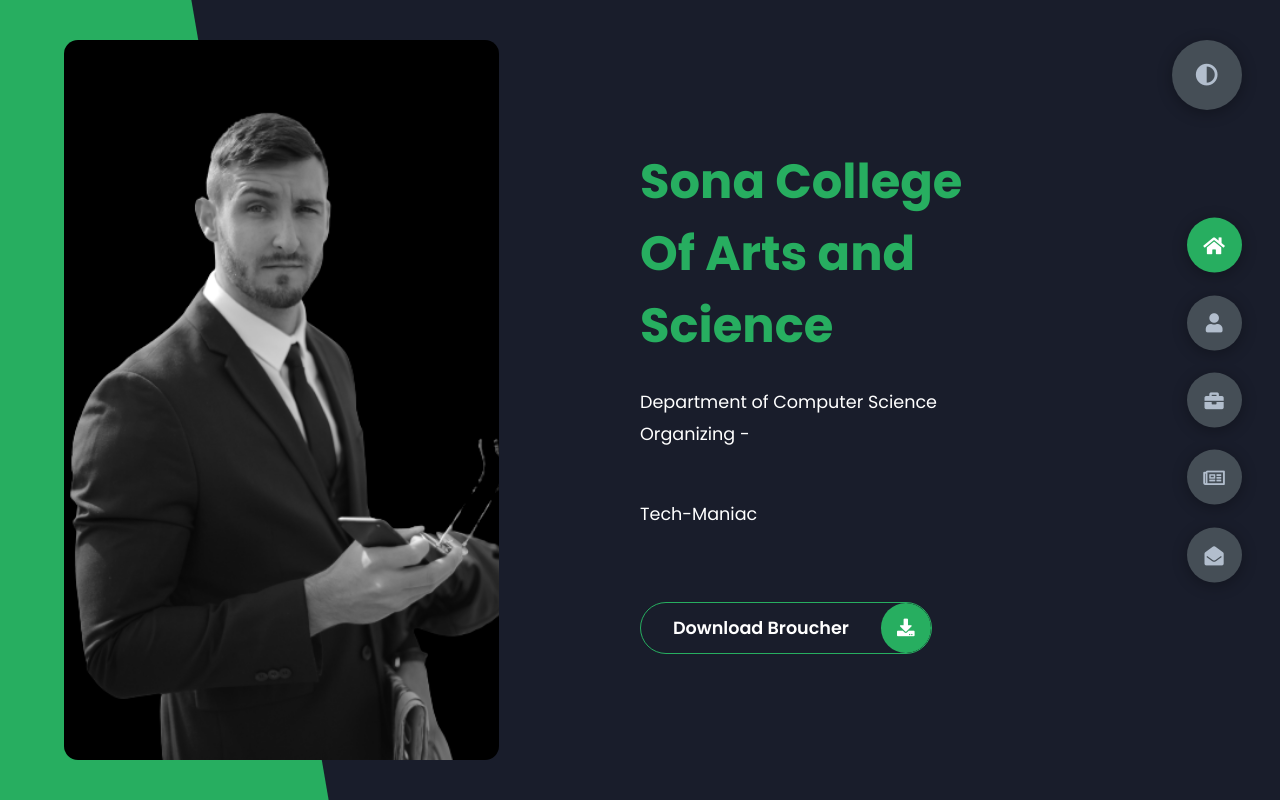
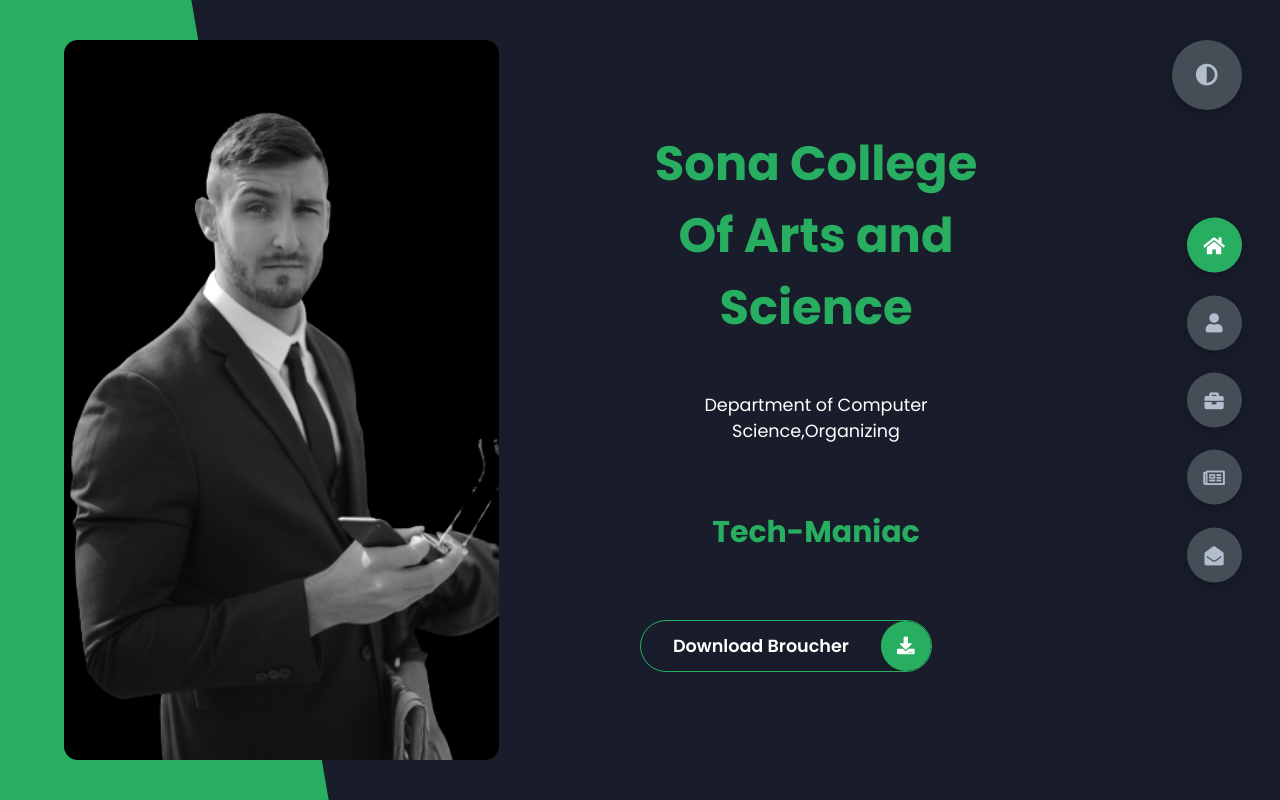
Before and after one commit to Epic-Fiend/test, a plain HTML site: page index.html in a window 1280 px wide. Drawn offline with Linux system fonts and the light colour scheme.

Commit message:
Update index.html

```diff
--- a/index.html
+++ b/index.html
@@ -21,13 +21,11 @@
                 </div>
             </div>
             <div class="right-header">
-                <h1 class="name"><span>Sona College Of Arts and Science</span>
+                <h1 class="name"><center><span>Sona College Of Arts and Science</span></center>
                 </h1>
                 <p>
-                   Department of Computer Science
-				  Organizing -
-				 <p> <span>Tech-Maniac</span> </p>
-                </p>
+                   <center>Department of Computer Science,Organizing</center></p>
+				 <center><p style="font-size:30px; color:#27AE60; font-weight:bold; font-style:;"> Tech-Maniac </center> </p>
                 <div class="btn-con">
                     <a href="" class="main-btn">
                         <span class="btn-text">Download Broucher</span>
```
